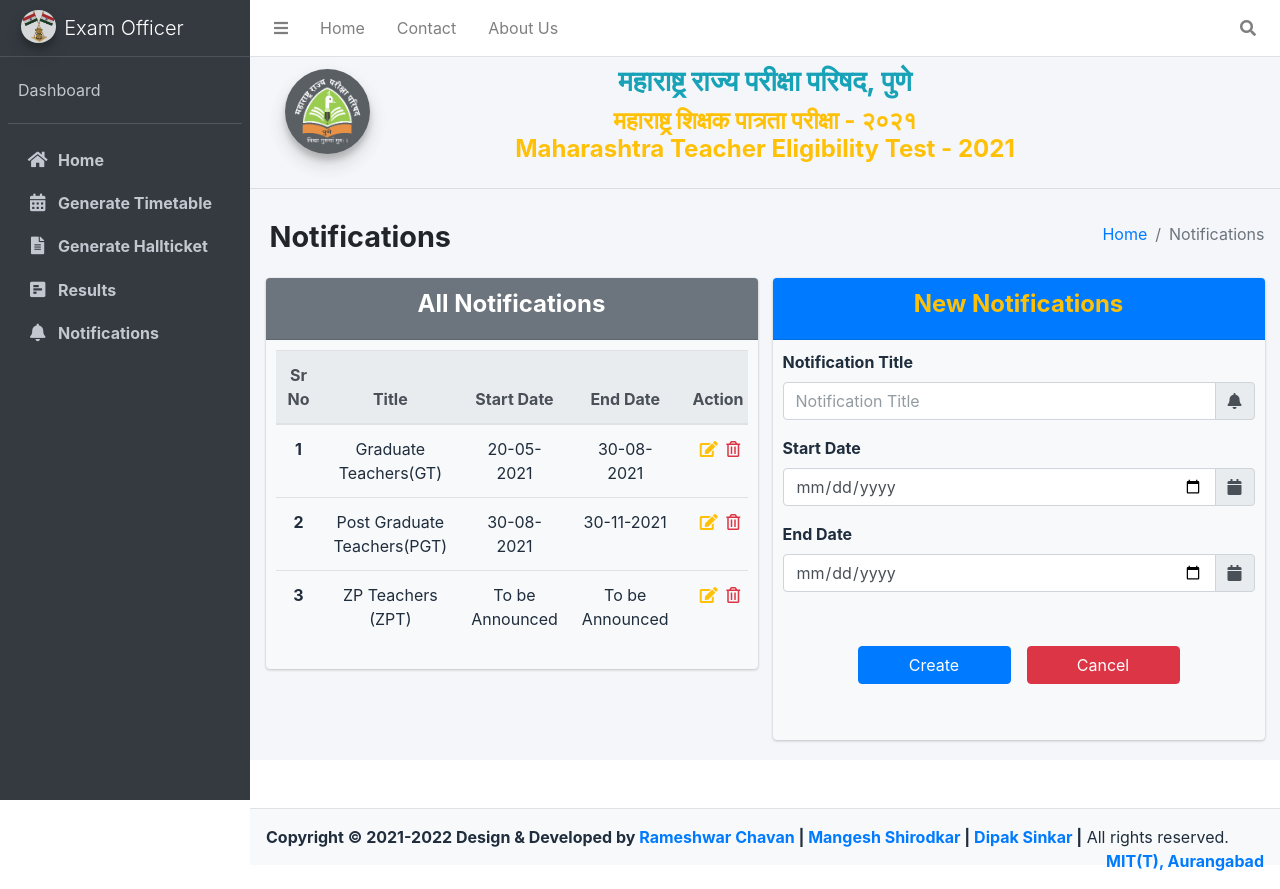
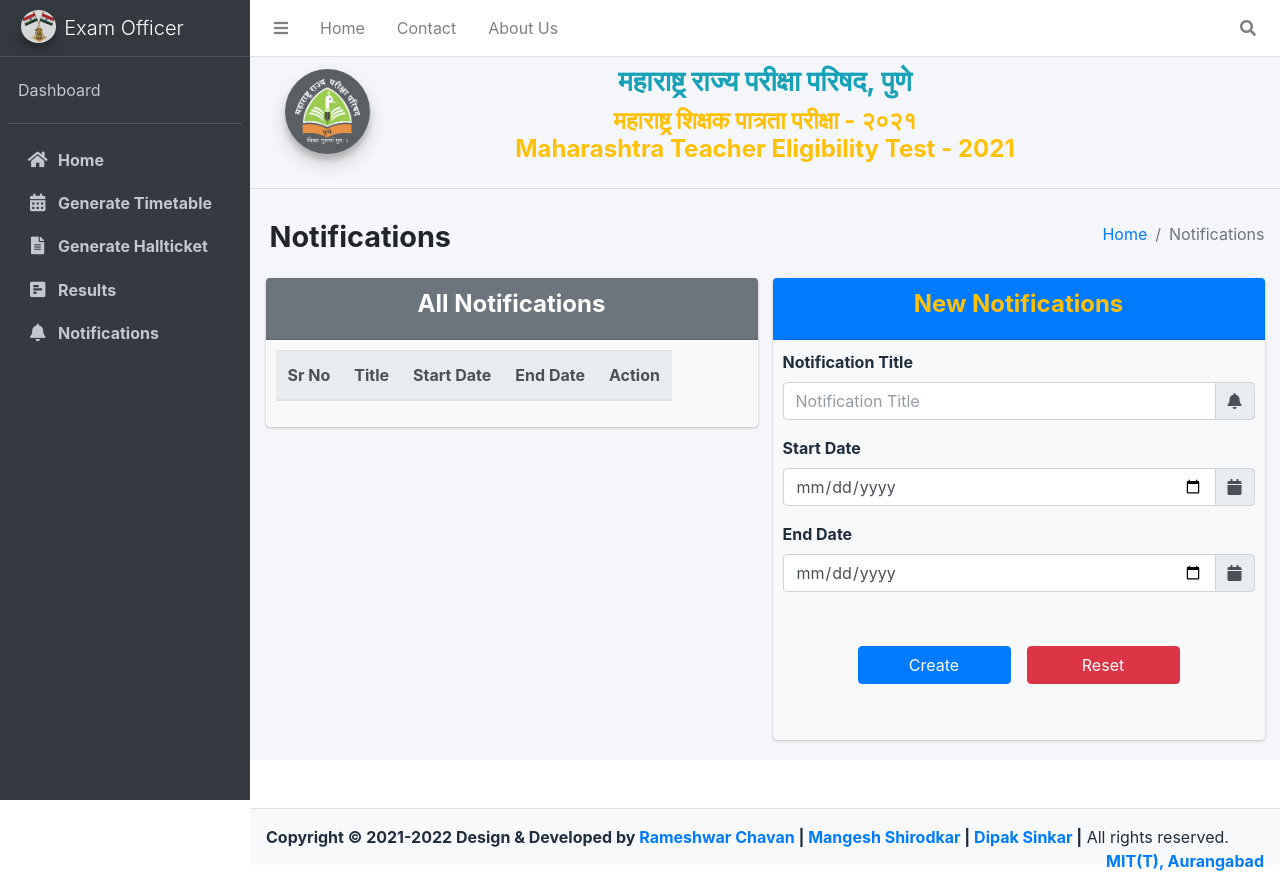
Before and after one commit to Rameshwar-Chavan/STET, a Django app: page /Notifications/ in a window 1280 px wide. Run offline with Django 3.2, Linux system fonts and the light colour scheme; lists and menus that the app fills with data are empty; some libraries are stand-ins or nearby versions.

Commit message:
Modified

```diff
--- a/templates/admin_home/notifications.html
+++ b/templates/admin_home/notifications.html
@@ -45,26 +45,15 @@
                 </tr>
               </thead>
               <tbody>
+                {% for notification in all_notifications %}
                 <tr>
-                  <th scope="row">1</th>
-                  <td>Graduate Teachers(GT)</td>
-                  <td>20-05-2021</td>
-                  <td>30-08-2021</td>
-                  <td><a href="#" class="text mt-1 mb-1 ml-1 mr-1 text-warning"><i class="fas fa-edit"></i></a>  <a href="#" class="text-danger mt-1 mb-1 "><i class="far fa-trash-alt"></i></a></td>                </tr>
-                <tr>
-                  <th scope="row">2</th>
-                  <td>Post Graduate Teachers(PGT)</td>
-                  <td>30-08-2021</td>
-                  <td>30-11-2021</td>
-                  <td><a href="#" class="mt-1 mb-1 ml-1 mr-1 text-warning"><i class="fas fa-edit"></i></a>  <a href="#" class="text-danger mt-1 mb-1"><i class="far fa-trash-alt"></i></a></td>
+                  <td>{{ notification.id }}</td>
+                  <td>{{ notification.notification_name }}</td>
+                  <td>{{ notification.notification_str_date }}</td>
+                  <td>{{ notification.notification_end_date }}</td>
+                  <td><a href="#" class="text mt-1 mb-1 ml-1 mr-1 text-warning"><i class="fas fa-edit"></i></a>  <a href="#" class="text-danger mt-1 mb-1 "><i class="far fa-trash-alt"></i></a></td>
                 </tr>
-                <tr>
-                  <th scope="row">3</th>
-                  <td>ZP Teachers (ZPT)</td>
-                  <td>To be Announced</td>
-                  <td>To be Announced</td>
-                  <td><a href="#" class="mt-1 mb-1 ml-1 mr-1 text-warning"><i class="fas fa-edit"></i> </a>  <a href="#" class="mt-1 mb-1 text-danger"><i class="far fa-trash-alt"></i></a></td>
-                </tr>
+                {% endfor %}
               </tbody>
             </table>
             <!-- table end -->
@@ -82,7 +71,7 @@
             <h4 class="text-center text-warning"><b>New Notifications</b></h4>
           </div>
           <div class="inner">
-            <form action="#" method="post">
+            <form action="{% url 'TET_Officers:Notifications' %}" method="POST">
               {% csrf_token %}
               <div class="text-justify">
                 <label for="title" class="">Notification Title</label>
@@ -91,6 +80,8 @@
                 <input
                   type="text"
                   class="form-control"
+                  name="notification_name"
+                  id="notification_name"
                   placeholder="Notification Title" required
                 />
                 <div class="input-group-append">
@@ -106,6 +97,8 @@
                 <input
                   type="date"
                   class="form-control"
+                  name="notification_str_date"
+                  id="notification_str_date"
                   placeholder="Start Date" required
                 />
                 <div class="input-group-append">
@@ -121,6 +114,8 @@
                 <input
                   type="date"
                   class="form-control"
+                  name="notification_end_date"
+                  id="notification_end_date"
                   placeholder="Last Date" required
                 />
                 <div class="input-group-append">
@@ -146,10 +141,10 @@
                 <!-- /.col -->
                 <div class="col-sm-4 pt-1 pb-2 pl-2 pr-2">
                   <button
-                    type="submit"
+                    type="Reset"
                     class="btn btn-danger btn-block btn-rounded"
                   >
-                    Cancel
+                    Reset
                   </button>
                 </div>
                 <div class="col-sm-1"></div>
```
